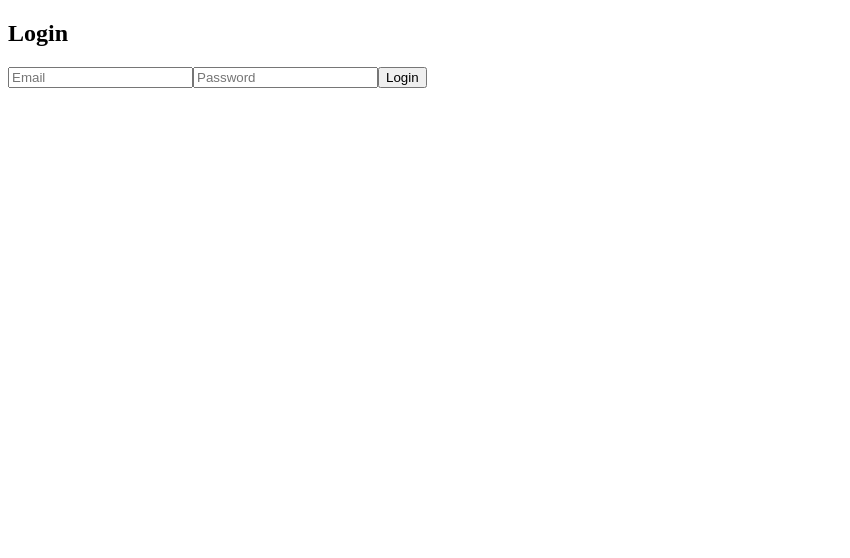
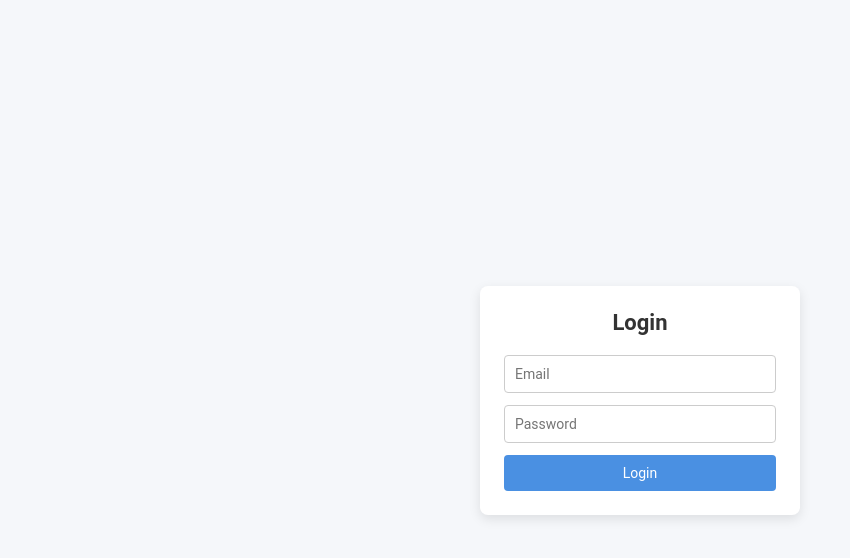
Before and after one commit to rishab-mindfire/File-Processing-System, a React (Vite) app: page /login in a window 1280 px wide. Shown: the top 558 px of the page, without its empty margins (0-850 px from the left). Built offline with nearby package versions, Linux system fonts and the light colour scheme.

Commit message:
feat : stylesheet globle and login

```diff
--- a/src/components/common/Loader.tsx
+++ b/src/components/common/Loader.tsx
@@ -1,5 +1,9 @@
 const Loader = () => {
-  return <div>Loader</div>;
+  return (
+    <div className="loader-container">
+      <div className="spinner"></div>
+    </div>
+  );
 };
 
 export default Loader;
--- a/src/context/AuthProvider.tsx
+++ b/src/context/AuthProvider.tsx
@@ -9,6 +9,7 @@ const initialState: AuthState = {
   isAuthenticated: !!localStorage.getItem('token'),
 };
 
+//reducer for authentication
 function authReducer(state: AuthState, action: Action): AuthState {
   switch (action.type) {
     case 'LOGIN':
@@ -26,6 +27,7 @@ function authReducer(state: AuthState, action: Action): AuthState {
   }
 }
 
+// context provider wrapper of reducer state
 export const AuthProvider = ({ children }: { children: ReactNode }) => {
   const [state, dispatch] = useReducer(authReducer, initialState);
 
--- a/src/index.css
+++ b/src/index.css
@@ -0,0 +1,29 @@
+* {
+  box-sizing: border-box;
+  margin: 0;
+  padding: 0;
+  font-family: 'Roboto', sans-serif;
+}
+
+/* my loader componet */
+.loader-container {
+  display: flex;
+  justify-content: center;
+  align-items: center;
+  padding: 20px;
+}
+
+.spinner {
+  width: 40px;
+  height: 40px;
+  border: 4px solid #ddd;
+  border-top: 4px solid #333;
+  border-radius: 50%;
+  animation: spin 1s linear infinite;
+}
+
+@keyframes spin {
+  to {
+    transform: rotate(360deg);
+  }
+}
--- a/src/main.tsx
+++ b/src/main.tsx
@@ -1,6 +1,7 @@
 import React from 'react';
 import ReactDOM from 'react-dom/client';
 import App from './App';
+import './index.css';
 import { AuthProvider } from './context/AuthProvider';
 
 ReactDOM.createRoot(document.getElementById('root')!).render(
--- a/src/pages/LoginPage.tsx
+++ b/src/pages/LoginPage.tsx
@@ -1,7 +1,7 @@
-// pages/Login.tsx
 import { useReducer } from 'react';
 import { useNavigate } from 'react-router-dom';
 import { useAuth } from '../hooks/useAuth';
+import styles from '../styles/Login.module.css';
 
 type State = {
   email: string;
@@ -10,6 +10,7 @@ type State = {
   error: string;
 };
 
+// Actions for login
 type Action =
   | { type: 'SET_FIELD'; field: string; value: string }
   | { type: 'SET_LOADING'; payload: boolean }
@@ -23,6 +24,7 @@ const initialState: State = {
   error: '',
 };
 
+// reducer function for login state control
 function reducer(state: State, action: Action): State {
   switch (action.type) {
     case 'SET_FIELD':
@@ -43,6 +45,7 @@ export default function Login() {
   const { login } = useAuth();
   const navigate = useNavigate();
 
+  // handle submit form
   const handleSubmit = (e: React.FormEvent) => {
     e.preventDefault();
 
@@ -54,6 +57,7 @@ export default function Login() {
     dispatch({ type: 'SET_LOADING', payload: true });
     dispatch({ type: 'SET_ERROR', payload: '' });
 
+    // API call will be here
     setTimeout(() => {
       if (state.email === 'rishab@gmail.com' && state.password === '1234') {
         login('rishab@token');
@@ -70,14 +74,15 @@ export default function Login() {
   };
 
   return (
-    <div className="login-container">
-      <form onSubmit={handleSubmit} className="login-form">
-        <h2>Login</h2>
+    <div className={styles.loginContainer}>
+      <form onSubmit={handleSubmit} className={styles.loginForm}>
+        <h2 className={styles.title}>Login</h2>
 
         <input
           type="email"
           placeholder="Email"
           value={state.email}
+          className={styles.input}
           onChange={(e) =>
             dispatch({
               type: 'SET_FIELD',
@@ -91,6 +96,7 @@ export default function Login() {
           type="password"
           placeholder="Password"
           value={state.password}
+          className={styles.input}
           onChange={(e) =>
             dispatch({
               type: 'SET_FIELD',
@@ -100,10 +106,17 @@ export default function Login() {
           }
         />
 
-        {state.error && <p className="error">{state.error}</p>}
+        {state.error && <p className={styles.error}>{state.error}</p>}
 
-        <button disabled={state.loading}>
-          {state.loading ? 'Logging in...' : 'Login'}
+        <button disabled={state.loading} className={styles.button}>
+          {state.loading ? (
+            <span className={styles.buttonContent}>
+              <span className={styles.btnLoader}></span>
+              Logging in...
+            </span>
+          ) : (
+            'Login'
+          )}
         </button>
       </form>
     </div>
--- /dev/null
+++ b/src/styles/Login.module.css
@@ -0,0 +1,90 @@
+.loginContainer {
+  height: 100vh;
+  display: flex;
+  justify-content: center;
+  align-items: center;
+  background: #f5f7fa;
+}
+
+.loginForm {
+  width: 320px;
+  padding: 24px;
+  border-radius: 8px;
+  background: #ffffff;
+  box-shadow: 0 4px 12px rgba(0, 0, 0, 0.1);
+  display: flex;
+  flex-direction: column;
+}
+
+.title {
+  text-align: center;
+  margin-bottom: 20px;
+  font-size: 22px;
+  font-weight: 600;
+  color: #333;
+}
+
+.input {
+  padding: 10px;
+  margin-bottom: 12px;
+  border: 1px solid #ccc;
+  border-radius: 4px;
+  font-size: 14px;
+  outline: none;
+  transition: border 0.2s ease;
+}
+
+.input:focus {
+  border-color: #4a90e2;
+}
+
+.button {
+  padding: 10px;
+  background: #4a90e2;
+  color: #fff;
+  border: none;
+  border-radius: 4px;
+  font-size: 14px;
+  cursor: pointer;
+  transition: background 0.2s ease;
+}
+
+.button:hover {
+  background: #357abd;
+}
+
+.button:disabled {
+  background: #9bbce3;
+  cursor: not-allowed;
+}
+
+.error {
+  color: #d93025;
+  font-size: 13px;
+  margin-bottom: 10px;
+  text-align: center;
+}
+
+/* Loader inside button */
+.btnLoader {
+  width: 14px;
+  height: 14px;
+  border: 2px solid #fff;
+  border-top: 2px solid transparent;
+  border-radius: 50%;
+  display: inline-block;
+  animation: spin 0.8s linear infinite;
+}
+
+.buttonContent {
+  display: flex;
+  align-items: center;
+  justify-content: center;
+  gap: 6px;
+}
+
+@keyframes spin {
+  to {
+    transform: rotate(360deg);
+  }
+}
```
